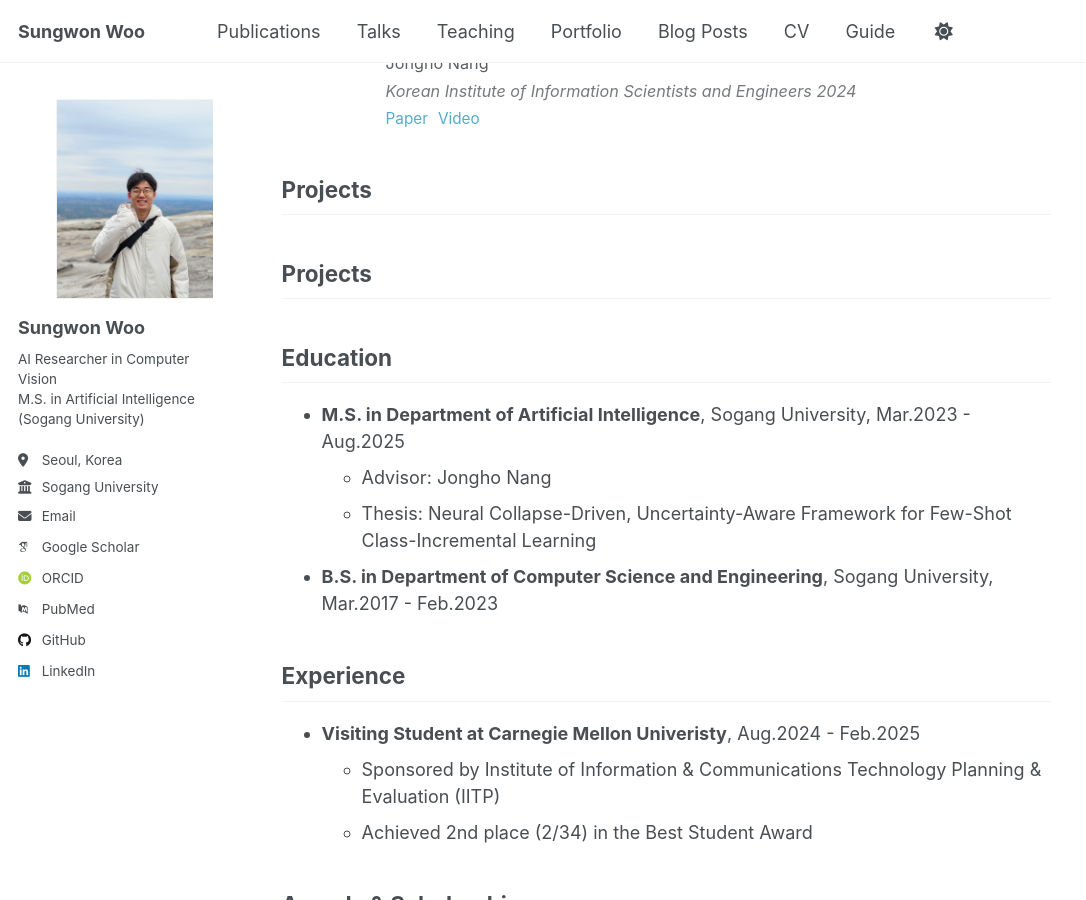
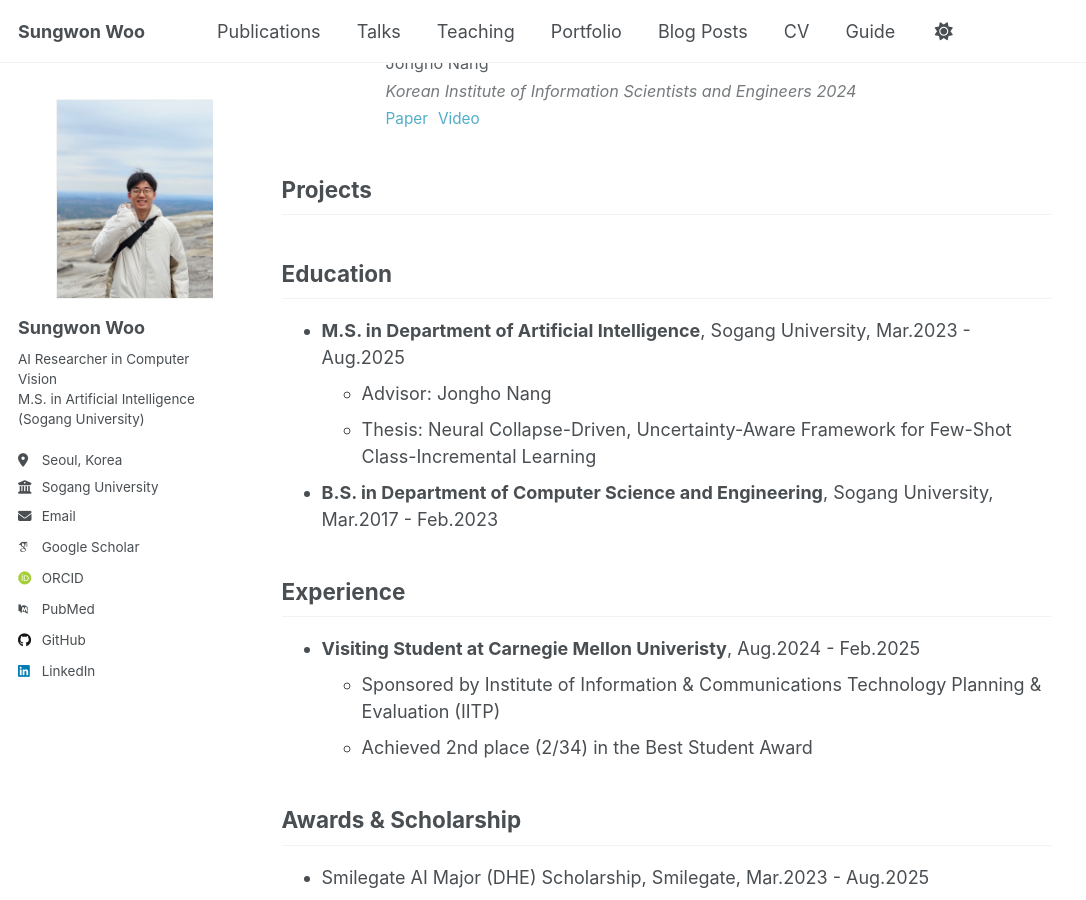
Before and after one commit to sungwon-woo/sungwon-woo.github.io, a Jekyll site: the page built from _pages/about.md, in a window 1280 px wide and 900 px high, scrolled down 1194 px. Shown: the whole window, without its empty margins (0-1086 px from the left). Built offline with Jekyll 4.4.1, drawn with Linux system fonts in a browser that asks for light colours; some web fonts are replaced; a script that is not in the unit is left out.

Commit message:
edit main page

```diff
--- a/_pages/about.md
+++ b/_pages/about.md
@@ -57,7 +57,6 @@ Juntae Kim\*, **Sungwon Woo***, Jongho Nang+ **(*co-first author)**
 </ul>
 
 ## Projects
-## Projects
 <ul class="pub-list">
 {%- assign projs = site.projects | where: "selected", true | sort: "date" | reverse -%}
 {%- for p in projs -%}
```
Also changed, not shown: _projects/2025-cmu-idl.md (+1 -0 lines).
